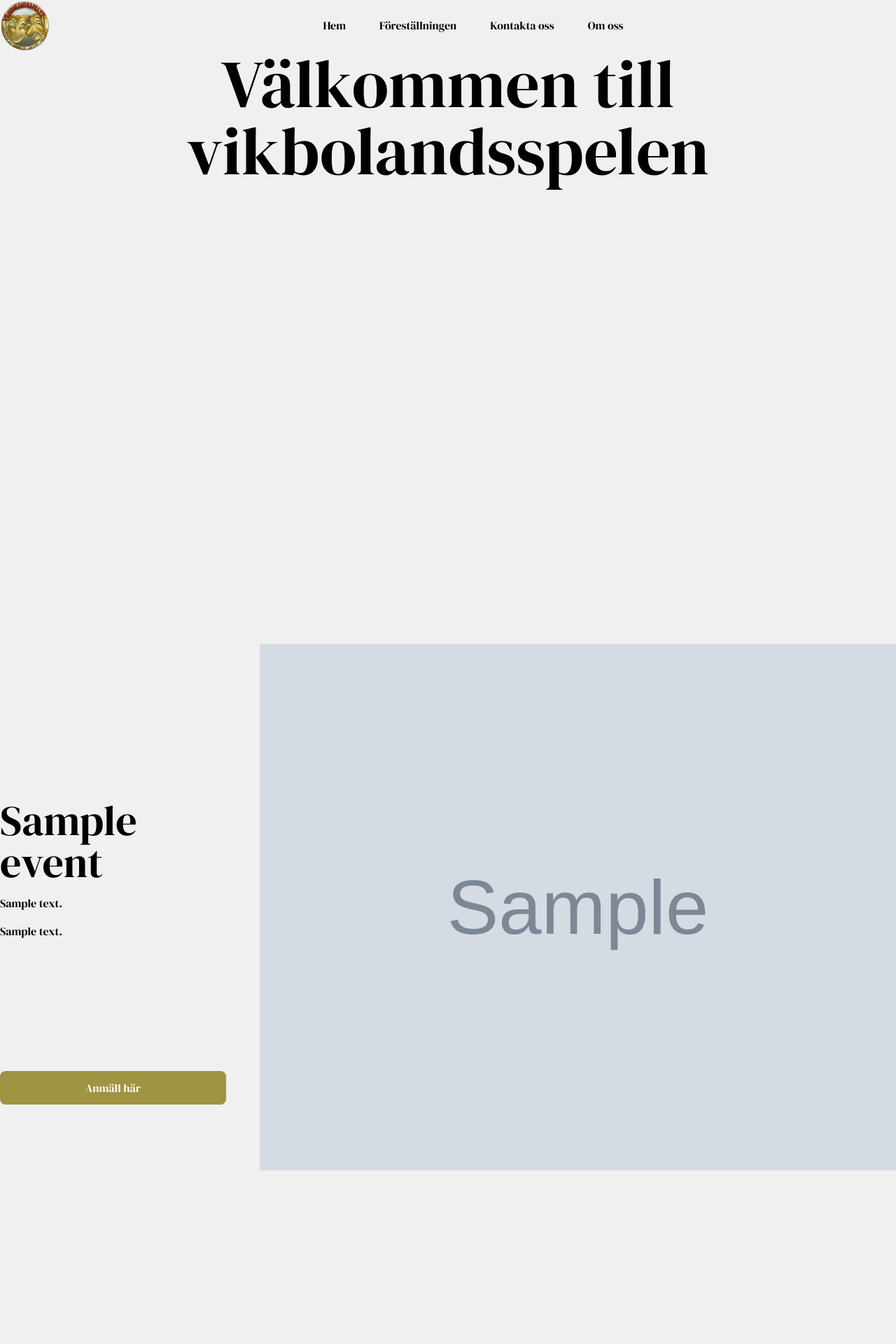
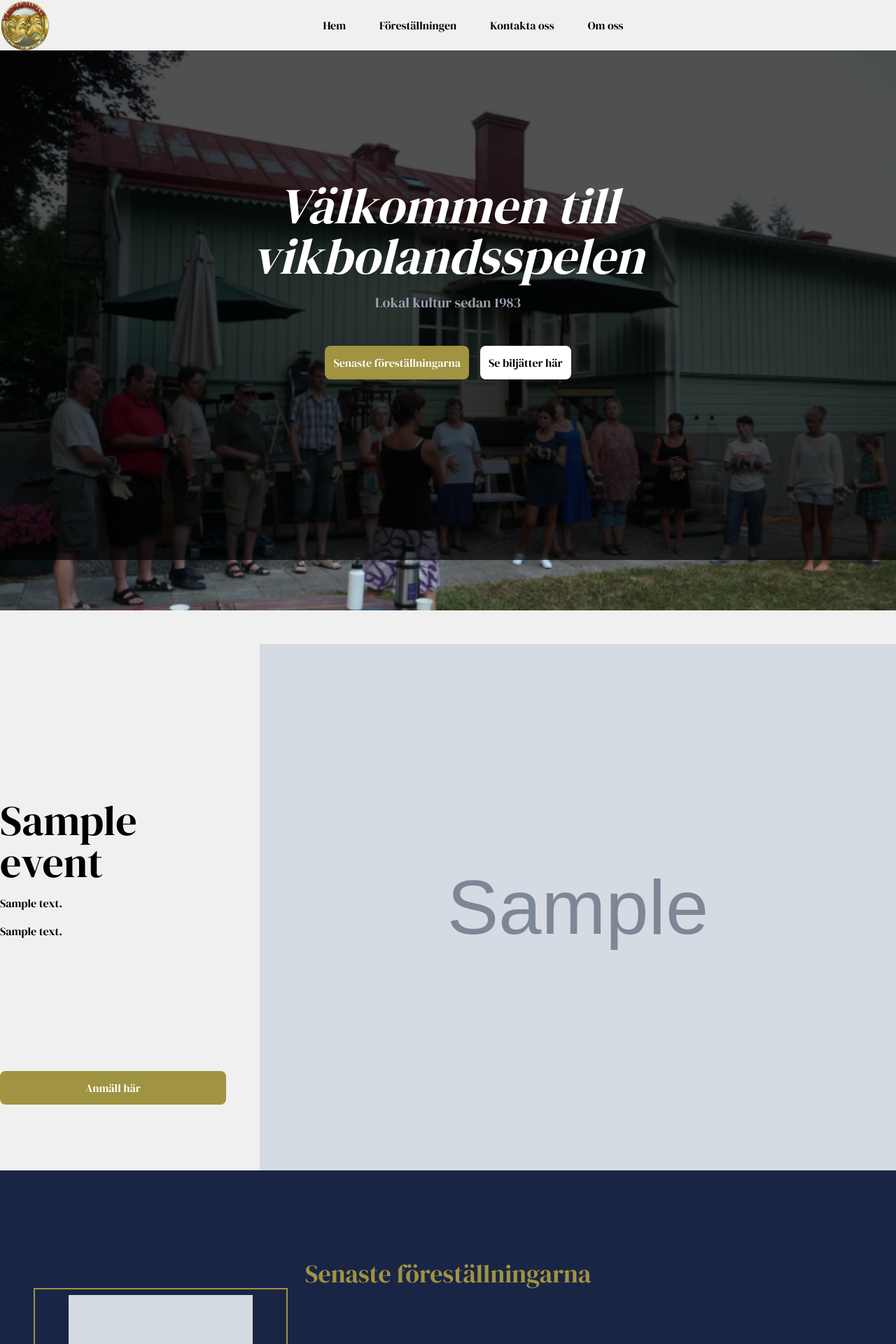
Before and after one commit to spynetS/vikbospelen, a Django app: page / in a window 1280 px wide. Shown: the top 1920 px of the page at 70% size. Before the commit the page ends 1672 px from the top, so only its background shows below. Run offline with Django 5.2, Linux system fonts and the light colour scheme; tables that the repository leaves empty hold one stand-in row (values such as "Sample post"); grey boxes marked "Sample" are stand-in pictures.

Commit message:
added more to index

```diff
--- a/templates/components/nav.html
+++ b/templates/components/nav.html
@@ -1,7 +1,7 @@
 <nav class="fixed top-0 h-18 w-screen flex flex-row justify-between bg-[#f0f0f0] z-20" >
 	<img onclick="window.location.href='/'" class="cursor-pointer h-18 w-18" src="/static/logo.png" alt="" />
 	<div class="flex flex-row items-center gap-12" >
-		<a href="">Hem</a>
+		<a href="/">Hem</ba>
 		<a href="/forestallningar">Föreställningen</a>
 		<a href="">Kontakta oss</a>
 		<a href="">Om oss</a>
--- a/templates/website/index.html
+++ b/templates/website/index.html
@@ -1,13 +1,23 @@
 {% extends "base.html" %}
 
 {% block content %}
-	<section class="h-screen w-screen text-center" >
-		<h1 class="text-8xl">Välkommen till <br/> vikbolandsspelen</h1>
+	<section class="bg-[url('/static/background.jpg')] bg-cover h-screen w-screen text-center" >
+		<div class="bg-[#000000af] absolute top-0 h-screen w-screen flex flex-col items-center justify-center" >
+			<h1 class="text-7xl text-white italic">Välkommen till <br/> vikbolandsspelen</h1>
+			<p class="text-xl text-gray-400 mt-4" >Lokal kultur sedan 1983</p>
+
+			<div class="flex flex-row gap-4 mt-12" >
+				<a class="rounded-lg p-3 text-white bg-[#a09341] text-center" href="/forestallningar">Senaste föreställningarna</a>
+				<a class="rounded-lg p-3 text-black bg-white text-center" href="/forestallningar">Se biljätter här</a>
+			</div>
+
+		</div>
 	</section>
+
 	<section class="pt-12 container mx-auto h-screen flex flex-row gap-12 justify-around" >
 		<div class="flex flex-col items-center pt-32 h-full justify-around" >
 			<div class="flex flex-col gap-4" >
-				<h2 class="text-6xl " >{{latest.title}}</h2>
+				<h2 class="text-6xl  " >{{latest.title}}</h2>
 				<p>{{latest.short_description}}</p>
 				<p>{{latest.description}}</p>
 			</div>
@@ -19,4 +29,21 @@
 			<img class="h-full" src= "{{ latest.poster.url }}" alt="{{ latest.title }}" />
 		</div>
 	</section>
+
+	<section class="h-screen w-screen bg-[#1a2545] pt-32 px-12" >
+		<h2 class="text-[#a09341] text-4xl text-center" >Senaste föreställningarna</h2>
+		<div class="grid grid-cols-3 gap-12" >
+			{% for event in last_3 %}
+				<div class="border-[#a09341] border-2 px-12 py-2 flex flex-col items-center gap-2" >
+					<img src="{{event.poster.url}}" alt="{{event.title}}" />
+					<p class="text-[#a09341] text-xl" >{{event.title}}</p>
+					<a href="{% url 'event_detail' latest.slug %}" class=" rounded-lg w-full p-2 text-white bg-[#a09341] text-center" >Anmäll här</a>
+				</div>
+			{% endfor %}
+		</div>
+	</section>
+
+	<section class="bg-[#9d0024] h-screen w-screen" >
+
+	</section>
 {% endblock %}
--- a/vikbo/settings.py
+++ b/vikbo/settings.py
@@ -34,6 +34,7 @@ MEDIA_ROOT = os.path.join(BASE_DIR, 'media')
 # Application definition
 
 INSTALLED_APPS = [
+    "jazzmin",
     'django.contrib.admin',
     'django.contrib.auth',
     'django.contrib.contenttypes',
@@ -41,7 +42,8 @@ INSTALLED_APPS = [
     'django.contrib.messages',
     'django.contrib.staticfiles',
     "website",
-    "events"
+    "events",
+
 ]
 
 MIDDLEWARE = [
--- a/website/views.py
+++ b/website/views.py
@@ -3,7 +3,8 @@ from events.models import *
 
 def index(request):
     latest = Event.objects.order_by('-id').first()
-    return render(request,"website/index.html",{"latest":latest})
+    last_3 = Event.objects.order_by('-id')[:3]
+    return render(request,"website/index.html",{"latest":latest,"last_3":last_3})
 
 def event_details(request, slug):
     event = Event.objects.get(slug=slug)
```
Also changed, not shown: static/background.jpg (added).
